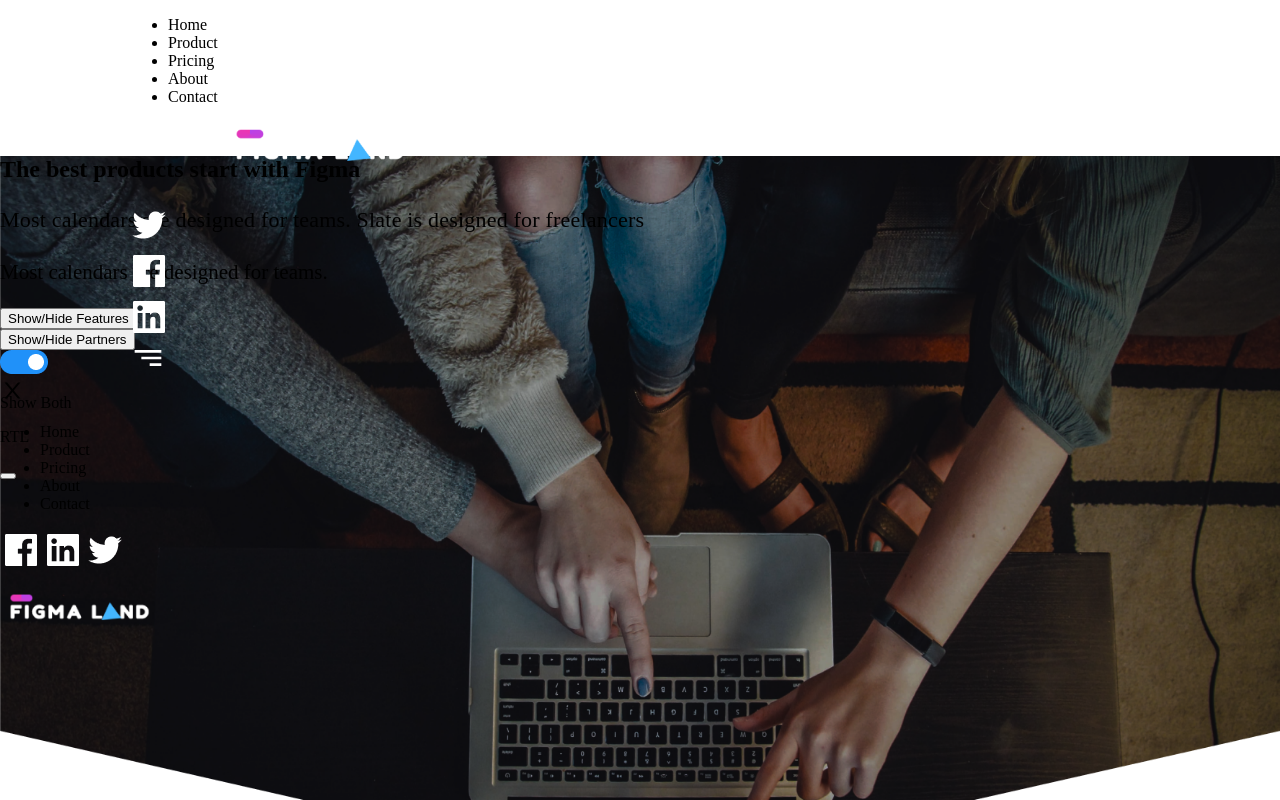
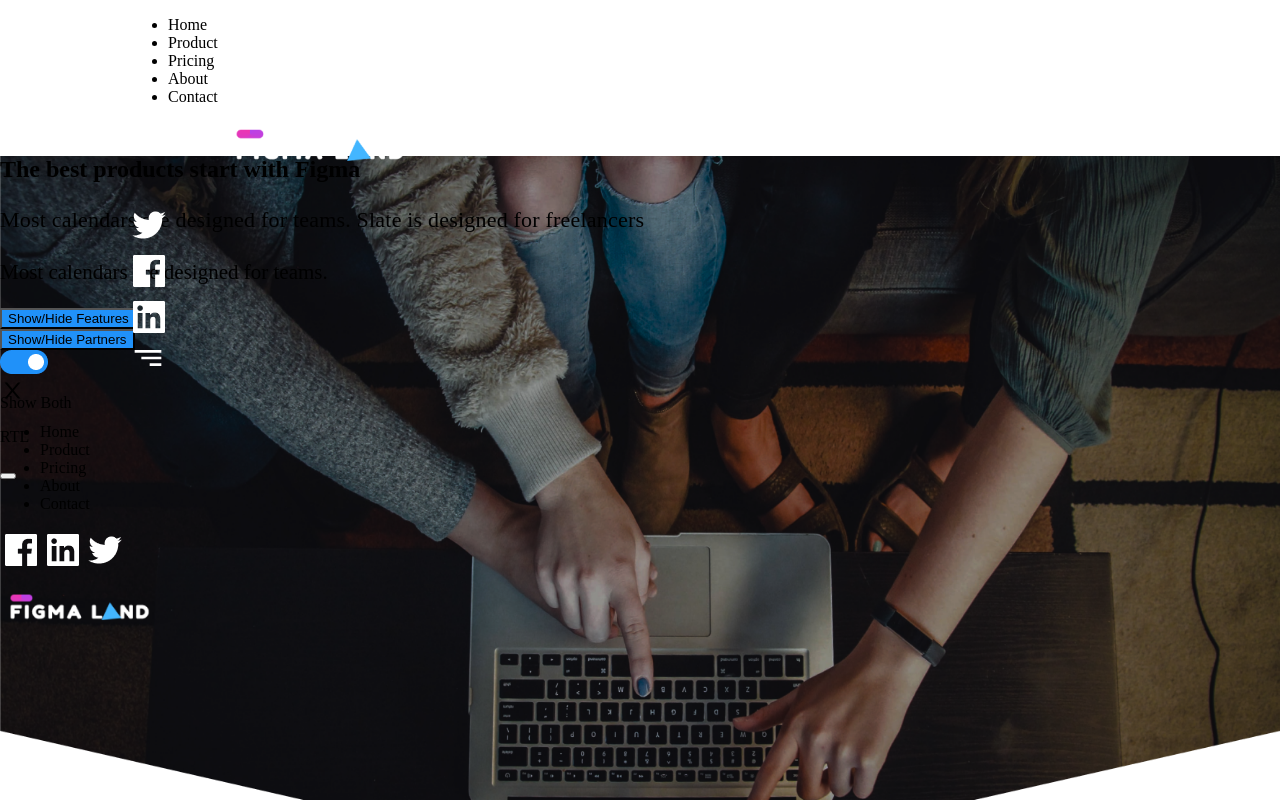
Before and after one commit to NoumanEjaz-dev/FigmaLand, a Next.js app: page / in a window 1280 px wide. Shown: the top 800 px of the page. Built offline with nearby package versions, Linux system fonts and the light colour scheme.

Commit message:
partners section review and changes done

```diff
--- a/components/Buttons/Buttons.jsx
+++ b/components/Buttons/Buttons.jsx
@@ -1,13 +1,17 @@
 import React from "react";
 
-const Buttons = ({ title }) => {
+const Buttons = ({ title, color }) => {
+  const buttonStyles = {
+    backgroundColor: color,
+  };
   return (
     <>
       <section className="mt-3">
         <div class="mt-3">
           <button
             type="submit"
-            class=" rounded-full bg-blue-500 text-base px-8 py-3 text-center text-sm font-normal text-white shadow-sm hover:bg-indigo-500 focus-visible:outline focus-visible:outline-2 focus-visible:outline-offset-2 focus-visible:outline-indigo-600"
+            class=" rounded-full text-base px-8 py-3 text-center text-sm font-normal text-white shadow-sm hover:bg-indigo-500 focus-visible:outline focus-visible:outline-2 focus-visible:outline-offset-2 focus-visible:outline-indigo-600"
+            style={buttonStyles}
           >
             {title}
           </button>
--- a/components/HeroSection/Intro.jsx
+++ b/components/HeroSection/Intro.jsx
@@ -37,8 +37,16 @@ const Intro = ({ Change, SetChange }) => {
               Most calendars are designed for teams.{" "}
             </p>
             <div className={`${styles.buttonSection} mt-10 lg:mt-20 pt-5`}>
-              <Buttons title="Show/Hide Features" className={styles.btn} />
-              <Buttons title="Show/Hide Partners" className={styles.btn} />
+              <Buttons
+                title="Show/Hide Features"
+                color="#2091F9"
+                className={styles.btn}
+              />
+              <Buttons
+                title="Show/Hide Partners"
+                color="#2091F9"
+                className={styles.btn}
+              />
               <div className=" mt-3 flex justify-center text-gray-50">
                 <Image
                   src={Togglebtn}
--- a/components/Partners/Partners.js
+++ b/components/Partners/Partners.js
@@ -13,7 +13,7 @@ const Partners = () => {
     <>
       <div className="Partners">
         <h1
-          className={`${styles.PartnersHeading} text-center pt-20 text-4xl font-medium`}
+          className={`${styles.PartnersHeading} text-center pt-20 text-5xl font-normal`}
         >
           Partners
         </h1>
@@ -25,7 +25,7 @@ const Partners = () => {
         </p>{" "}
         <section
           // className={`${styles.PartnersSection}  text-gray-600 body-font`}
-          className={`${styles.PartnersSection} hidden xl:block md:hidden  text-gray-600 body-font`}
+          className={`${styles.PartnersSection}   text-gray-600 body-font`}
         >
           <div class="container  py-24 mx-auto text-center ">
             <div class="flex flex-wrap -m-4 justify-center">
@@ -77,7 +77,7 @@ const Partners = () => {
               </div>
             </div>
             <div className={`${styles.Tryforfree} text-center mt-20 `}>
-              <Buttons title="Try For Free" />
+              <Buttons title="Try For Free" color="#2091F9" />
             </div>
           </div>
         </section>
@@ -85,7 +85,7 @@ const Partners = () => {
 
       {/* this section should display at md and sm screen 3-partners */}
       <section
-        className={`${styles.Clients}  lg:hidden sm:block  lg:w-1/1 md:w-1/1  text-gray-600 body-font`}
+        className={`${styles.Clients} lg:w-1/1 md:w-1/1  text-gray-600 body-font`}
       >
         <div class="container px-5 py-24 mx-auto">
           <div class="flex flex-wrap -m-4 justify-center">
@@ -121,7 +121,7 @@ const Partners = () => {
             </div>
           </div>
           <div className={`${styles.Tryforfree} text-center mt-20 `}>
-            <Buttons title="Try For Free" />
+            <Buttons title="Try For Free" color="2091F9" />
           </div>
         </div>
       </section>
--- a/src/styles/Home.module.css
+++ b/src/styles/Home.module.css
@@ -49,6 +49,22 @@
 }
 .logoCenter {
   margin-left: 56px;
+}
+.PartnersSection {
+  display: block;
+}
+
+.Clients {
+  display: none;
+}
+
+@media only screen and (max-width: 1279px) {
+  .PartnersSection {
+    display: none;
+  }
+  .Clients {
+    display: block;
+  }
 }
 
 @media only screen and (max-width: 1024px) {
@@ -143,7 +159,7 @@
   .PartnersHeading {
     padding-top: 0px;
     font-family: Actor, sans-serif;
-    font-size: 38px;
+    font-size: 48x;
     font-style: normal;
     font-weight: 400;
     line-height: 40px;
@@ -232,3 +248,6 @@
   line-height: 30px;
   letter-spacing: 0.2px;
 }
+/* .Tryforfree {
+  background-color: #2091f9;
+} */
```
